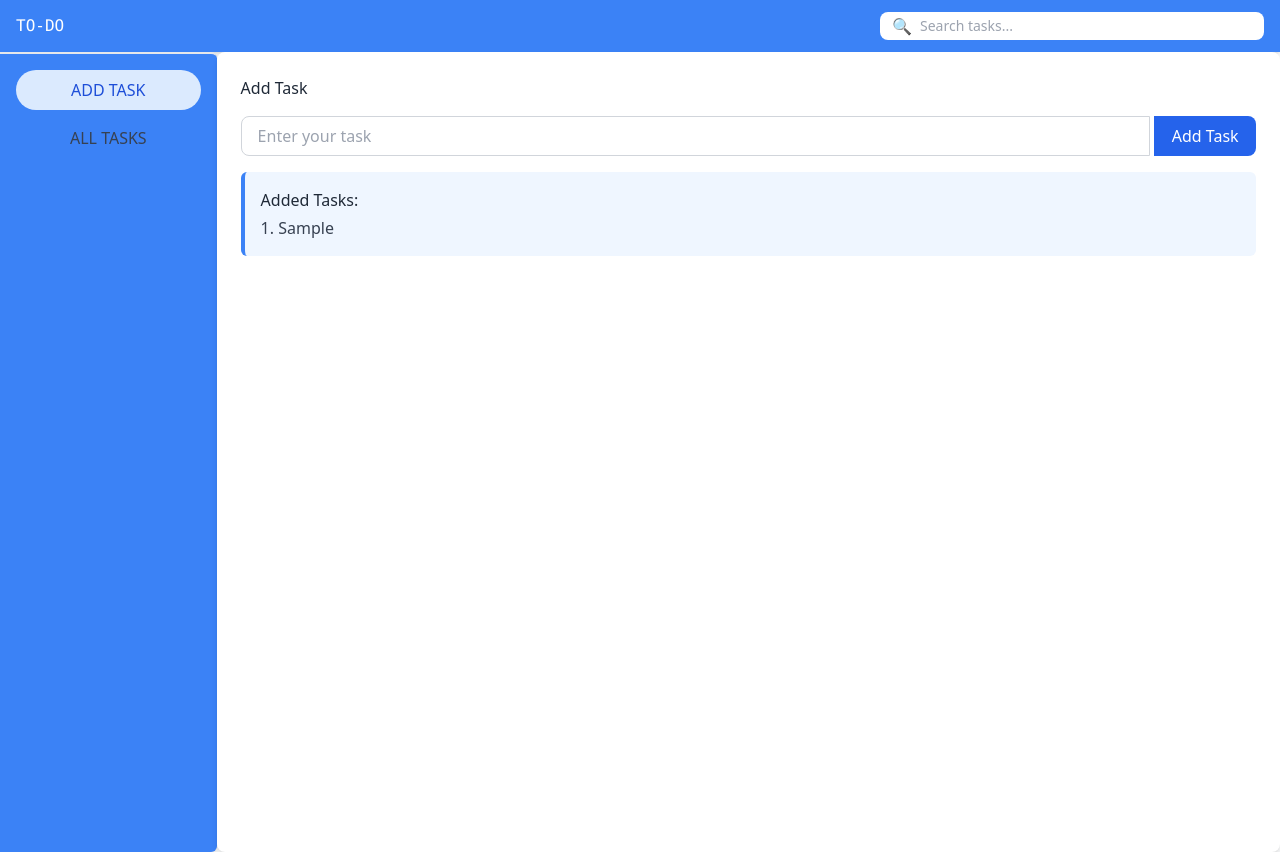
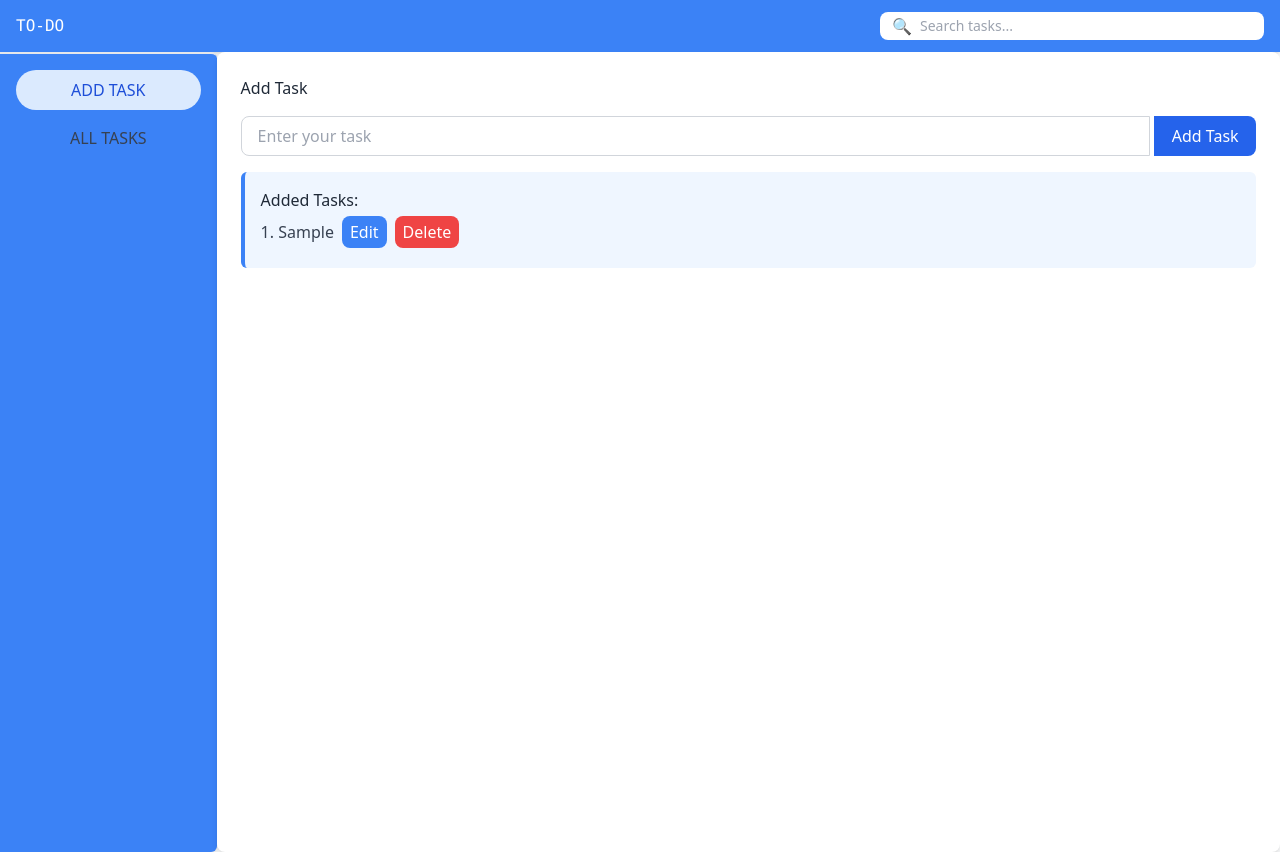
Before and after one commit to PrabhuSaravanan/React-ToDo-App, a React (Vite) app: page / in a window 1280 px wide. Both pictures are taken after typing "Sample" into the empty fields and a click on the button "Add Task". Built offline with nearby package versions, Linux system fonts and the light colour scheme.

Commit message:
... To Do - CRUD done

```diff
--- a/src/components/todo/ToDoWrapper.tsx
+++ b/src/components/todo/ToDoWrapper.tsx
@@ -5,16 +5,35 @@ export function ToDoWrapper() {
     const [addTask, setAddTask] = useState('')
     const [addedTask, setAddedTask] = useState<string[]>([])
     const [isButtonHit, setButtonHit] = useState(false)
+    const [editTaskIndex, setEditTaskIndex] = useState<number>()
 
-    function buttonClicked() {
-        if(addTask.trim() !== '') {
+    function addTaskButtonClicked() {
+        if ( editTaskIndex == null) {
+        if (addTask !== '') {
             setButtonHit(true)
             setAddedTask([...addedTask, addTask])
             setAddTask('')
         }
+    } else {
+        const updatedTask = addedTask.map((task, index)=> index === editTaskIndex ? addTask : task)
+        setAddedTask(updatedTask)
+    }
+    }
+
+
+    const deleteTask = (indexToDelete: number) => {
+        const updatedTask = addedTask.filter((_, index) => index !== indexToDelete);
+        setAddedTask(updatedTask);
+    };
+
+    const editTask = (indexToEdit: number) => {
+        const taskToEdit = addedTask[indexToEdit]
+        setEditTaskIndex(indexToEdit)
+        setAddTask(taskToEdit)
     }
 
     return (
+        <>
             <div className="p-6 bg-white rounded-lg shadow-md w-full">
                 <h2 className="font-sans text-gray-800 mb-4">Add Task</h2>
                 <div className="flex mb-4 gap-1 w-full">
@@ -26,7 +45,7 @@ export function ToDoWrapper() {
                         className="px-4 border pl-4 w-full text-md border-gray-300 rounded-l-lg focus:outline-none focus:ring-2 focus:ring-blue-500"
                     />
                     <button
-                    onClick={buttonClicked}
+                        onClick={addTaskButtonClicked}
                         className="bg-blue-600 w-28 p-2 hover:bg-blue-700 text-white rounded-r-lg transition-colors"
                     >
                         Add Task
@@ -38,10 +57,16 @@ export function ToDoWrapper() {
                         <h3 className="font-medium text-gray-800 mb-1">Added Tasks:</h3>
 
                         {addedTask.map((task, index) => (
-                        <p key={index} className="text-gray-700">{index + 1}. {task}</p>
+                            <div className="mb-1">
+                                <p key={index} className="text-gray-700">{index + 1}. {task}
+                                    <button onClick={()=> editTask(index)} className="bg-blue-500 px-2 p-1 hover:bg-blue-800 ml-2 text-white rounded-lg transition-colors">Edit</button>
+                                    <button onClick={() => deleteTask(index)} className="bg-red-500 ml-2 px-2 p-1 hover:bg-red-700 text-white rounded-lg transition-colors">Delete</button>
+                                </p>
+                            </div>
                         ))}
                     </div>
                 )}
             </div>
+        </>
     )
 }
```
Lines whose indentation alone changed are shown as unchanged.
